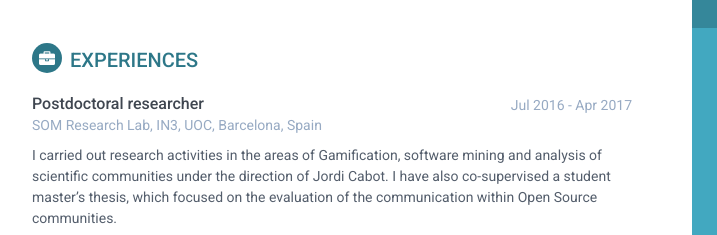
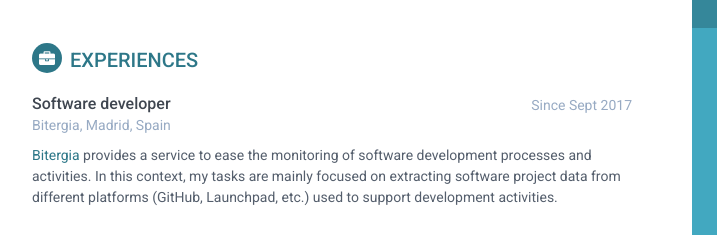
Before and after one commit to valeriocos/valeriocos.github.io, a plain HTML site: page index.html in a window 1280 px wide. Shown: the part 354-589 px from the top of the page, 188-905 px from the left. Drawn offline with Linux system fonts and the light colour scheme; files whose address does not match are found by name.

Commit message:
updating cv

```diff
--- a/index.html
+++ b/index.html
@@ -122,6 +122,23 @@
 
             <section class="section experiences-section">
                 <h2 class="section-title"><i class="fa fa-briefcase"></i>Experiences</h2>
+
+				<div class="item">
+                    <div class="meta">
+                        <div class="upper-row">
+                            <h3 class="job-title">Software developer</h3>
+                            <div class="time">Since Sept 2017</div>
+                        </div><!--//upper-row-->
+                        <div class="company">Bitergia, Madrid, Spain</div>
+                    </div><!--//meta-->
+                    <div class="details">
+						<p>
+							<a href="https://bitergia.com/">Bitergia</a> provides a service to ease the monitoring of software development processes and activities.
+							In this context, my tasks are mainly focused on extracting software project data from different platforms (GitHub, Launchpad, etc.)
+							used to support development activities.
+						</p>
+					</div><!--//details-->
+                </div><!--//item-->
 
                 <div class="item">
                     <div class="meta">
```
